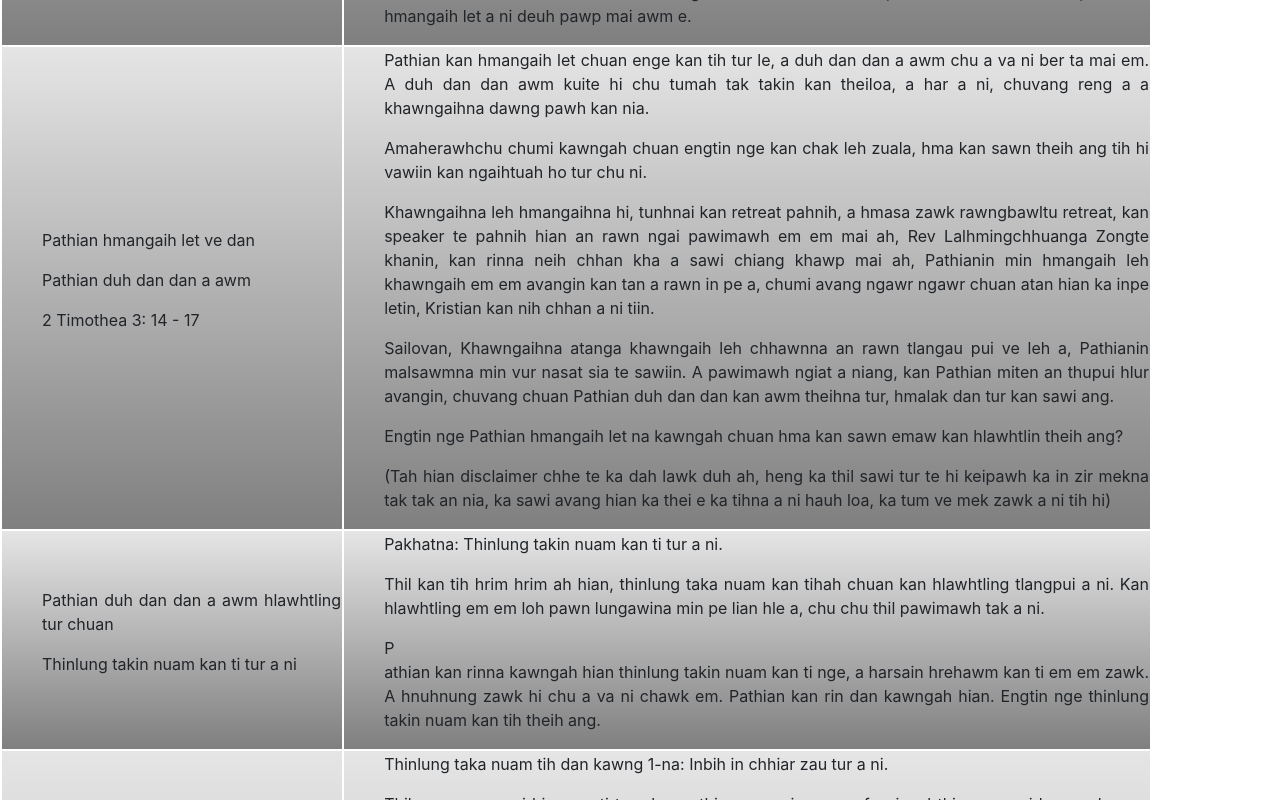
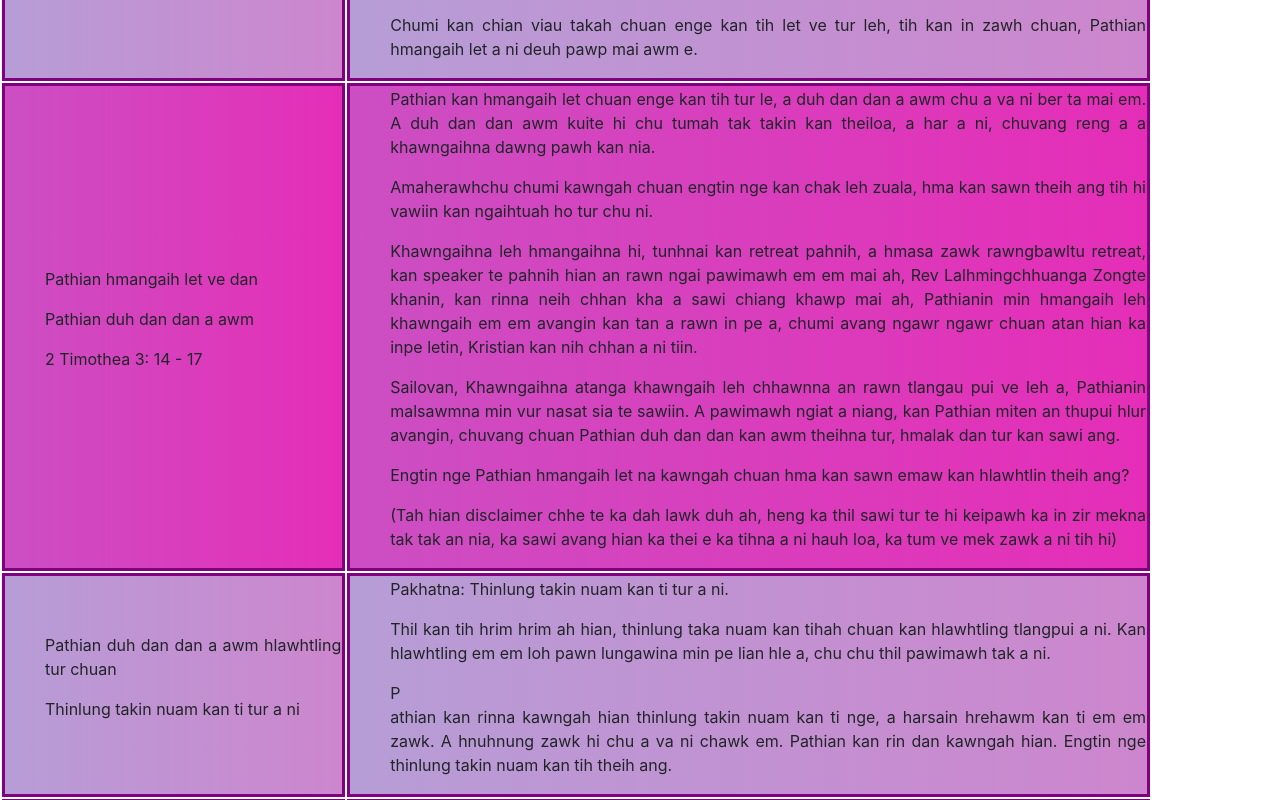
Before and after one commit to fegaloQ/fegaloq.github.io, a website: page mizo/pathian-duh-dan-dan.html in a window 1280 px wide. Shown: the part 1287-2087 px from the top of the page. Drawn offline with nearby package versions, Linux system fonts and the light colour scheme; files whose address does not match are found by name.

Commit message:
Update style.css

```diff
--- a/css/style.css
+++ b/css/style.css
@@ -87,7 +87,16 @@ th {
 td {
   letter-spacing: 0px;
   padding-left: 40px;
-  background: linear-gradient(to bottom, rgba(0,0,0,0.1), rgba(0,0,0,0.5));
+  background: linear-gradient(to right, rgba(0,190,156,0.2), rgba(0,0,0,0.1));
+  border: 3px solid purple;
+}
+
+tbody tr:nth-child(odd) {
+  background-color: #ff33cc;
+}
+
+tbody tr:nth-child(even) {
+  background-color: #e495e4;
 }
 
 tbody td {
```
